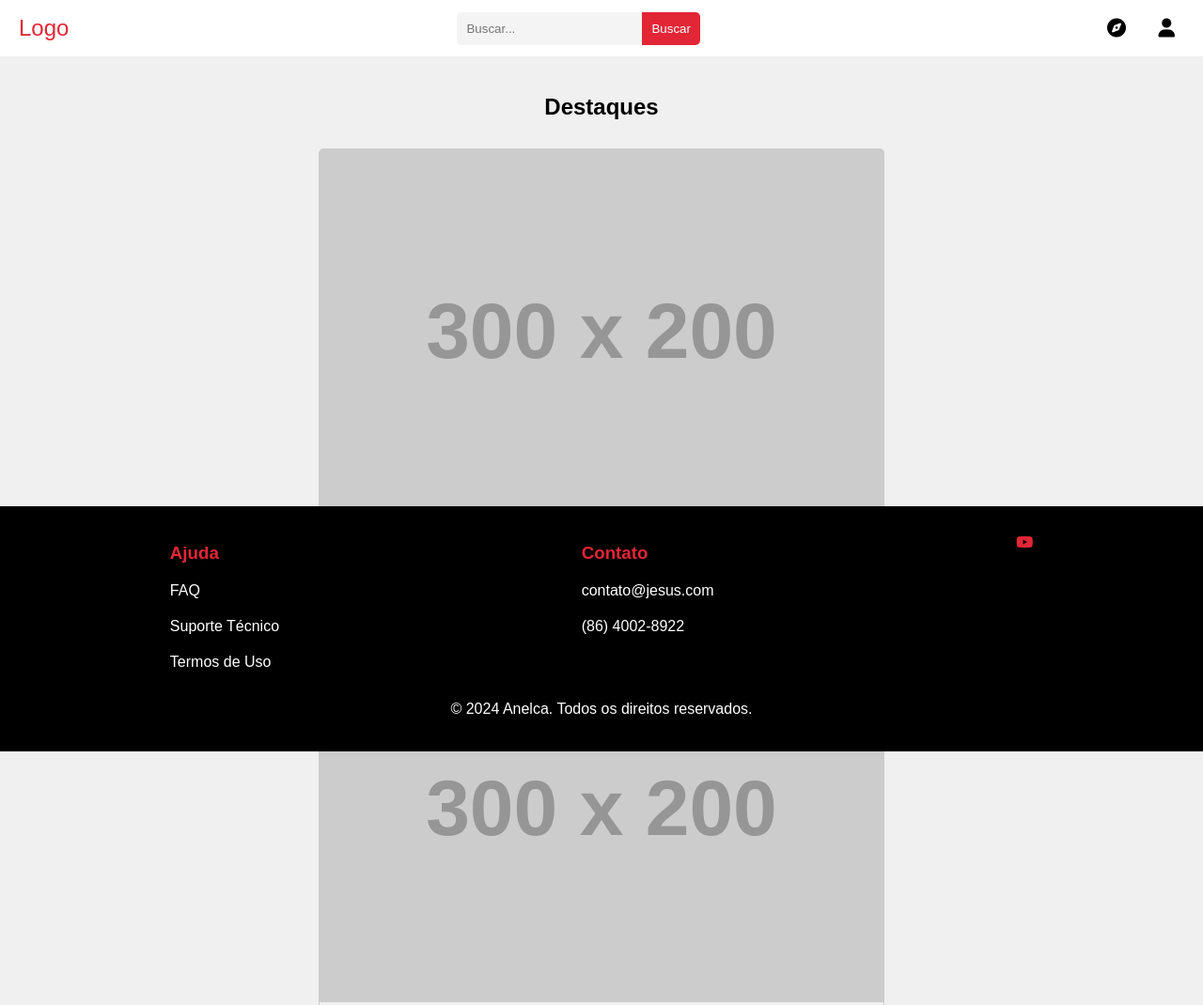
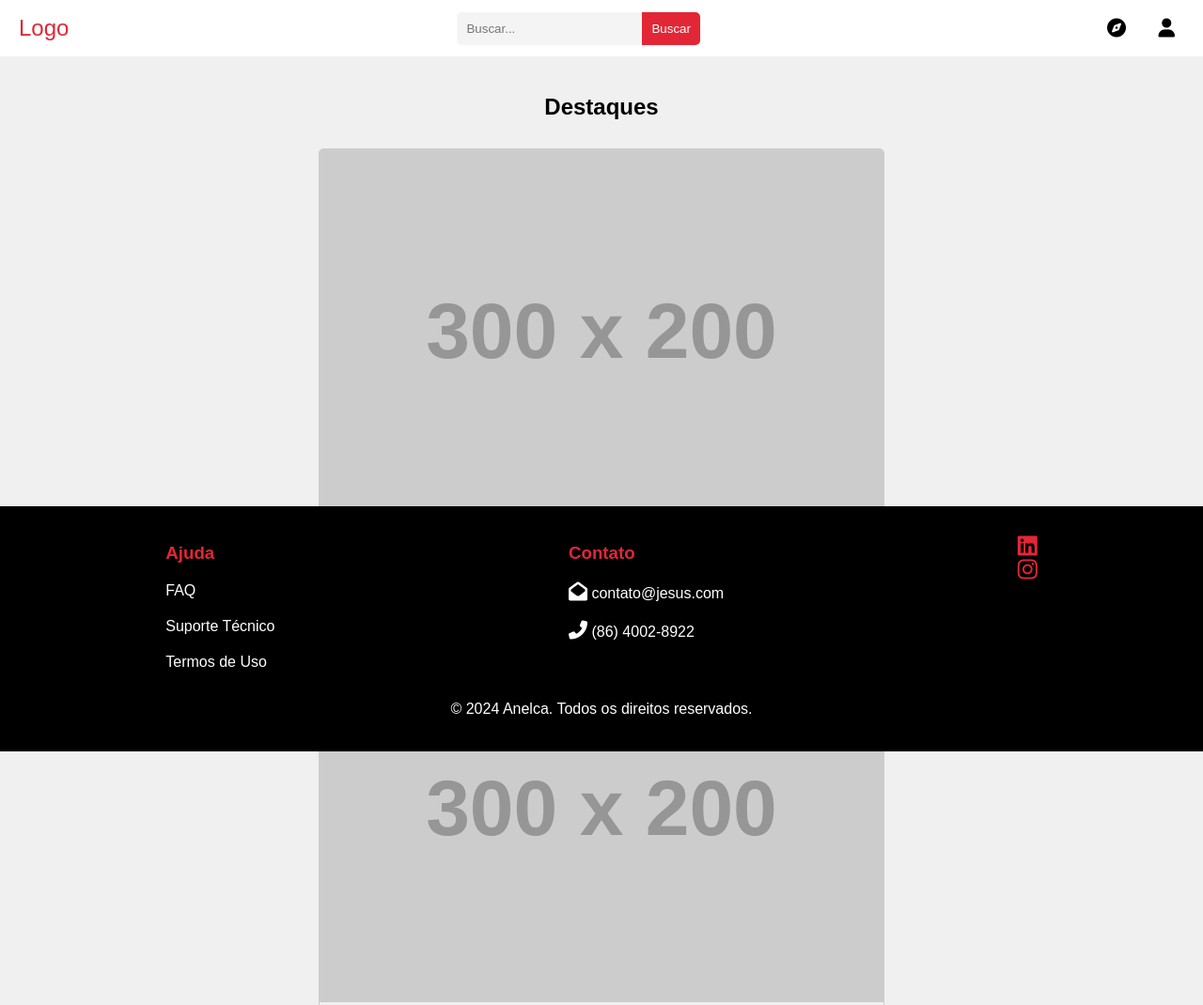
Before and after one commit to Liedsonfsa/Web-site-pweb2, a plain HTML site: page index.html in a window 1280 px wide. Shown: the top 1070 px of the page at 94% size. Drawn offline with Linux system fonts and the light colour scheme; placeholder pictures from the web are drawn by us.

Commit message:
feat: adicionando alguns icons do footer

```diff
--- a/index.html
+++ b/index.html
@@ -61,14 +61,14 @@
             <div class="contact-section">
                 <h3>Contato</h3>
                 <ul>
-                    <li>contato@jesus.com</li>
-                    <li>(86) 4002-8922</li>
+                    <li><i style='font-size:20px' class='fas'>&#xf2b6;</i> contato@jesus.com</li>
+                    <li><i style='font-size:20px' class='fas'>&#xf879;</i> (86) 4002-8922</li>
                 </ul>
             </div>
             <div class="social-section">
                 <ul>
-                    <li><a href="#"><i class="fab fa-youtube"></i></a></li>
-                    <li></li>
+                    <li><a href="#"><i style='font-size:24px' class='fab'>&#xf08c;</i></a></li>
+                    <li><a href=""><i style='font-size:24px' class='fab'>&#xf16d;</i></a></li>
                     <li></li>
                 </ul>
             </div>
```
Also changed, not shown: 1 other file.
